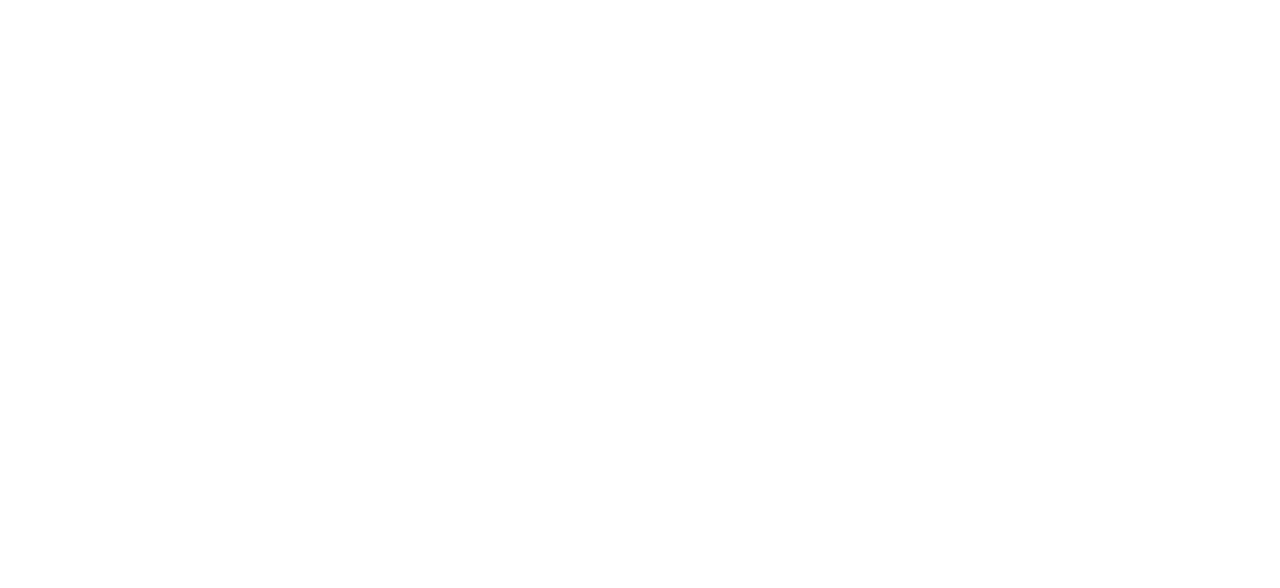
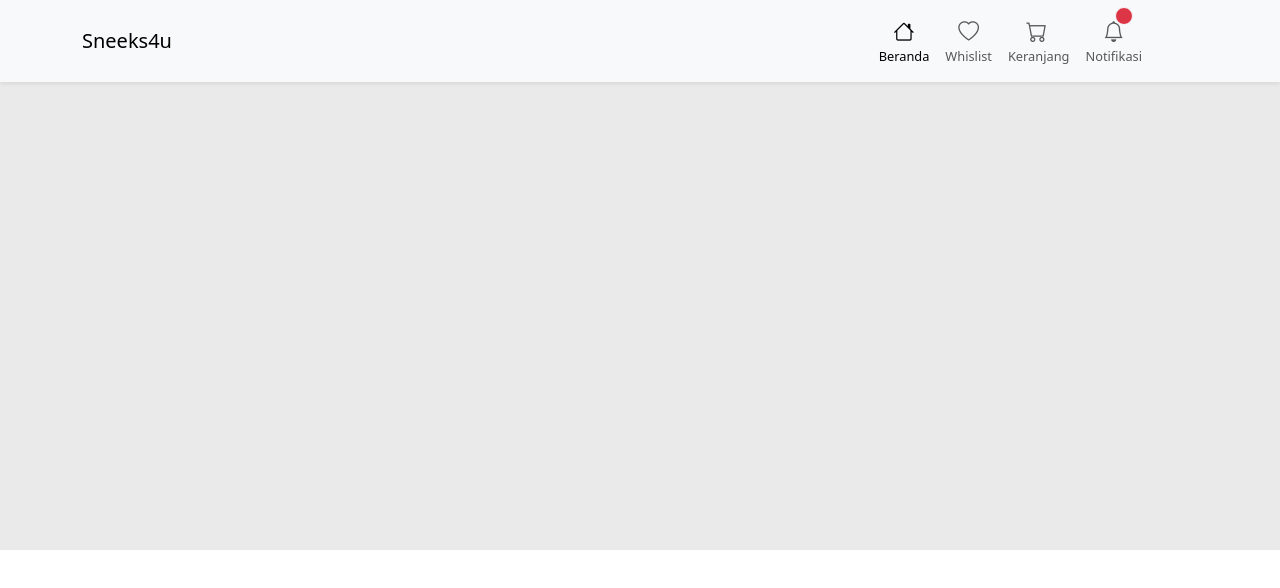
Before and after one commit to ranggamuktii/sneaks4u, a plain HTML site: page index.html in a window 1280 px wide. Drawn offline with nearby package versions, Linux system fonts and the light colour scheme.

Commit message:
Menambahkan Fitur  Navbar dan Banner

```diff
--- a/index.html
+++ b/index.html
@@ -3,7 +3,77 @@
   <head>
     <meta charset="UTF-8" />
     <meta name="viewport" content="width=device-width, initial-scale=1.0" />
+
+    <!-- Favicon -->
+    <link rel="icon" href="" />
+
+    <!-- Link CSS -->
+    <link rel="stylesheet" href="style.css" />
+
+    <!-- Bootstrap CSS -->
+    <link href="https://cdn.jsdelivr.net/npm/bootstrap@5.3.3/dist/css/bootstrap.min.css" rel="stylesheet" integrity="sha384-QWTKZyjpPEjISv5WaRU9OFeRpok6YctnYmDr5pNlyT2bRjXh0JMhjY6hW+ALEwIH" crossorigin="anonymous" />
+
+    <!-- Bootstrap Icon -->
+    <link rel="stylesheet" href="https://cdn.jsdelivr.net/npm/bootstrap-icons@1.11.3/font/bootstrap-icons.min.css" />
+
     <title>Sneaks4u</title>
   </head>
-  <body></body>
+  <body>
+    <!-- Navbar -->
+    <nav class="navbar navbar-expand-lg navbar-light bg-light shadow-sm fixed-top fw-medium mb-5">
+      <div class="container">
+        <a class="navbar-brand" href="#">Sneeks4u</a>
+        <button class="navbar-toggler" type="button" data-bs-toggle="collapse" data-bs-target="#navbarNavAltMarkup" aria-controls="navbarNavAltMarkup" aria-expanded="false" aria-label="Toggle navigation">
+          <span class="navbar-toggler-icon"></span>
+        </button>
+        <div class="collapse navbar-collapse" id="navbarNavAltMarkup">
+          <div class="navbar-nav ms-auto px-5">
+            <a class="nav-link active" href="#">
+              <div class="icon-wrapper">
+                <i class="bi bi-house"></i>
+                <span class="icon-text">Beranda</span>
+              </div>
+            </a>
+            <a class="nav-link" href="#">
+              <div class="icon-wrapper">
+                <i class="bi bi-heart"></i>
+                <span class="icon-text">Whislist</span>
+              </div>
+            </a>
+
+            <a class="nav-link" href="#">
+              <div class="icon-wrapper">
+                <i class="bi bi-cart me-1"></i>
+                <span class="icon-text">Keranjang</span>
+              </div>
+            </a>
+
+            <a class="nav-link" href="#">
+              <div class="icon-wrapper">
+                <i class="bi bi-bell"></i>
+                <span class="position-absolute top-49 start-150 translate-middle p-2 bg-danger border border-light rounded-circle"></span>
+                <span class="icon-text">Notifikasi</span>
+              </div>
+            </a>
+          </div>
+        </div>
+      </div>
+    </nav>
+    <!-- Akhir Navbar -->
+
+    <!-- Banner -->
+    <section id="Banner">
+      <div style="height: 500px; background-color: #eaeaea" class="container-fluid">
+        <div class="row">
+          <div class="col"></div>
+        </div>
+      </div>
+    </section>
+    <!-- Akhir Banner -->
+
+    <!-- Kategori -->
+
+    <!-- Akhir Kategori -->
+    <script src="https://cdn.jsdelivr.net/npm/bootstrap@5.3.3/dist/js/bootstrap.bundle.min.js" integrity="sha384-YvpcrYf0tY3lHB60NNkmXc5s9fDVZLESaAA55NDzOxhy9GkcIdslK1eN7N6jIeHz" crossorigin="anonymous"></script>
+  </body>
 </html>
--- a/style.css
+++ b/style.css
@@ -0,0 +1,20 @@
+body {
+    font-family: poppins;
+}
+
+#Banner {
+    padding-top: 50px;
+}
+
+.icon-wrapper {
+    text-align: center;
+  }
+
+  .icon-wrapper .bi {
+    font-size: 1.3rem; /* Adjust size as needed */
+  }
+
+  .icon-text {
+    font-size: 0.8rem; /* Adjust size as needed */
+    display: block;
+  }
```
Also changed, not shown: 1 other file.
